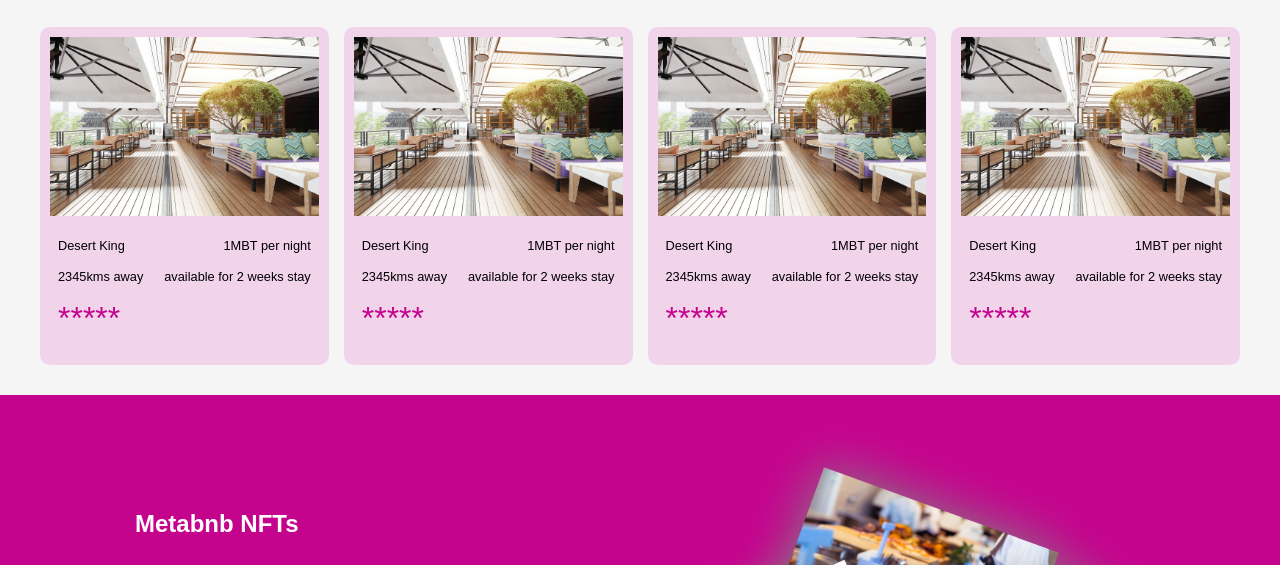
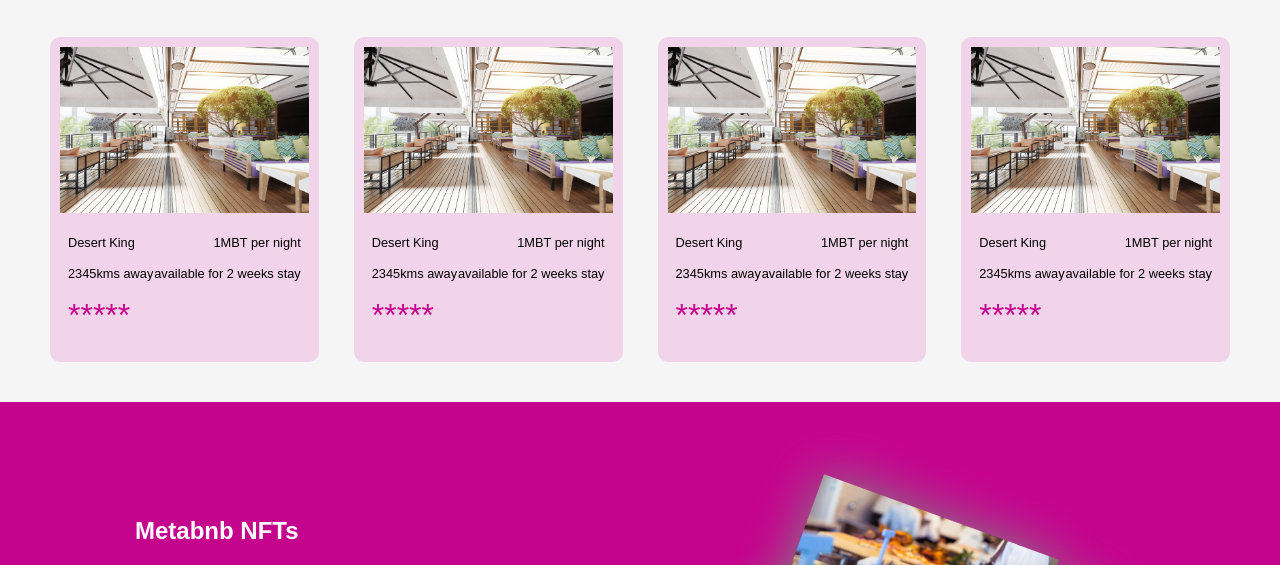
Before and after one commit to Abdulsalam1234-a/Abdulsalam1234-a.github.io, a plain HTML site: page index.html in a window 1280 px wide. Shown: the part 717-1282 px from the top of the page. Drawn offline with Linux system fonts and the light colour scheme.

```diff
--- a/style.css
+++ b/style.css
@@ -162,13 +162,14 @@ header h1{
     display: grid;
     grid-template-columns: repeat(4, 1fr);
     grid-auto-rows: 1fr;
-    grid-gap: 15px;
+    gap: 15px;
 }
 
 .card {
     border-radius: 10px;
     padding: 10px;
     background: rgba(227, 133, 207, 0.3);
+    margin: 10px;
 }
 
 .card:hover {
```
